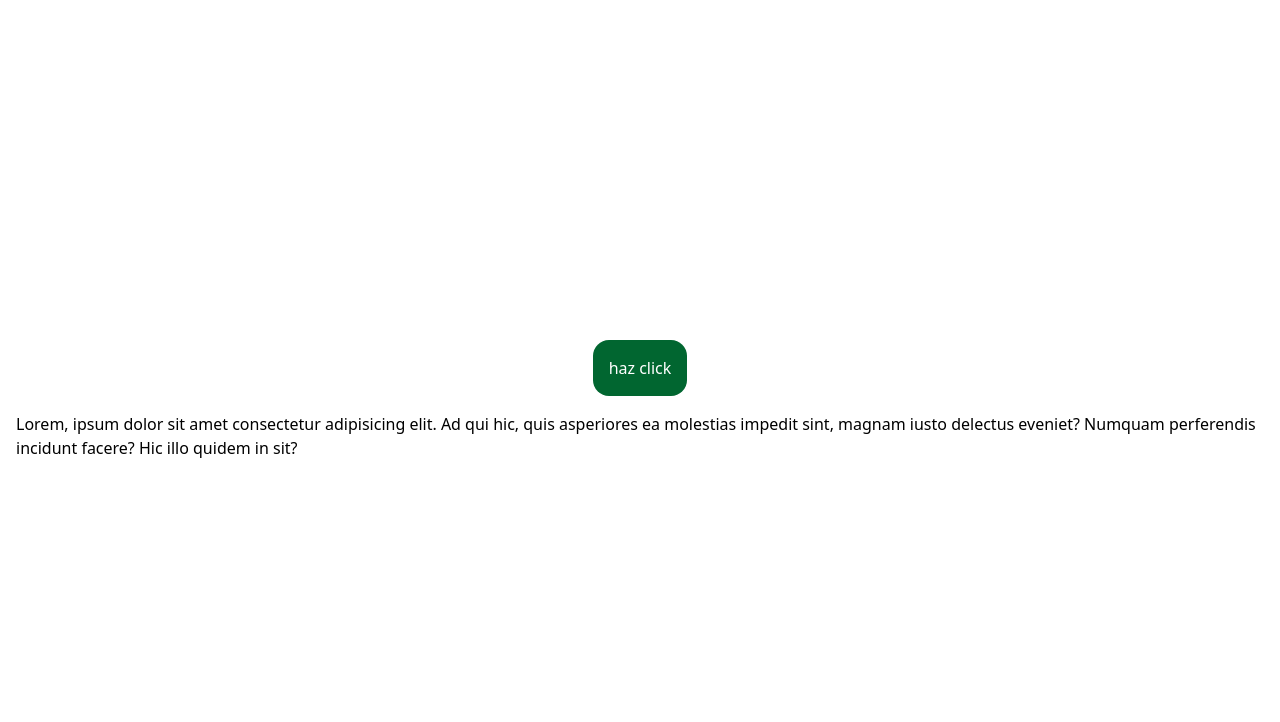
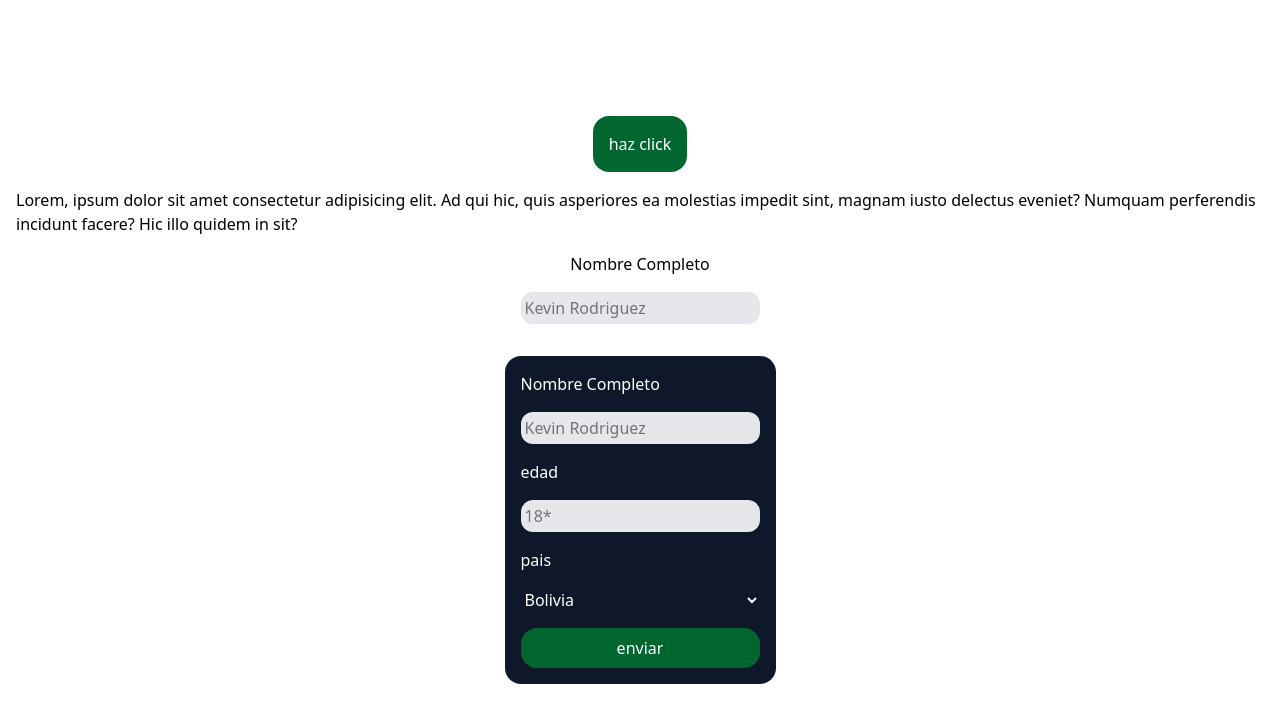
Before and after one commit to kevindandrew/funval-G6, a website: page dia-20/index.html in a window 1280 px wide. Drawn offline with Linux system fonts and the light colour scheme.

Commit message:
agregando formulario para capturar nombre, edad y país; actualizando el HTML y JavaScript para manejar la entrada del usuario

```diff
--- a/dia-20/index.html
+++ b/dia-20/index.html
@@ -16,5 +16,42 @@
       asperiores ea molestias impedit sint, magnam iusto delectus eveniet?
       Numquam perferendis incidunt facere? Hic illo quidem in sit?
     </p>
+    <label for="">Nombre Completo</label>
+    <input
+      id="nombre"
+      type="text"
+      placeholder="Kevin Rodriguez"
+      class="bg-gray-200 rounded-xl p-1 outline-none focus:border focus:border-gray-500"
+    />
+    <p id="par2"></p>
+
+    <form
+      id="formulario"
+      action=""
+      class="bg-slate-900 flex gap-4 text-white flex-col p-4 rounded-2xl"
+    >
+      <label for="">Nombre Completo</label>
+      <input
+        name="nombre"
+        type="text"
+        placeholder="Kevin Rodriguez"
+        class="bg-gray-200 text-black rounded-xl p-1 outline-none focus:border focus:border-gray-500"
+      />
+      <label for="">edad</label>
+      <input
+        name="edad"
+        type="number"
+        placeholder="18*"
+        class="bg-gray-200 text-black rounded-xl p-1 outline-none focus:border focus:border-gray-500"
+      />
+      <label for="">pais</label>
+      <select name="pais" id="">
+        <option value="Bolivia">Bolivia</option>
+        <option value="Rusia">Rusia</option>
+        <option value="Mexico">Mexico</option>
+        <option value="Chile">Chile</option>
+      </select>
+      <button class="bg-green-800 p-2 rounded-2xl">enviar</button>
+    </form>
   </body>
 </html>
--- a/dia-20/main.js
+++ b/dia-20/main.js
@@ -1,13 +1,13 @@
 let btn = document.querySelector("#botoncito");
 let par = document.querySelector("#parrafo");
 btn.addEventListener("click", () => {
-  /*  if (btn.classList.contains("bg-green-800")) {
+  if (btn.classList.contains("bg-green-800")) {
     btn.classList.replace("bg-green-800", "bg-red-800");
     btn.textContent = "Kevin estuvo aqui";
   } else {
     btn.classList.replace("bg-red-800", "bg-green-800");
     btn.textContent = "haz click";
-  } */
+  }
   par.textContent =
     "funval tiene un programa de desarrollo web q consiste en 2 niveles";
 });
@@ -16,3 +16,39 @@ btn.addEventListener("click", () => {
   btn.textContent = "boren estuvo aqui";
 }
  */
+
+/*
+    crear un boton y una imagen
+    el boton debera alternar entre dia/noche
+    y la imagen en dia sera de la princesa fiona
+    y en noche de la ogro fiona
+*/
+
+let input = document.querySelector("#nombre");
+let par2 = document.querySelector("#par2");
+input.addEventListener("input", () => {
+  console.log(input.value);
+  par2.textContent = input.value;
+});
+
+/* ------------------------------- */
+let form = document.querySelector("#formulario");
+
+form.addEventListener("submit", (e) => {
+  //console.log("hola mundo");
+  e.preventDefault();
+  /* console.log("hola mundo");
+  console.log(e);
+  let nombreEstudiante = form.nombre.value;
+  let edad = form.edad.value;
+  let pais = form.pais.value;
+  console.log(nombreEstudiante, edad, pais);
+  let mensaje = `bienvenido ${nombreEstudiante} del pais de: ${pais} de edad:${edad}`;
+  console.log(mensaje); */
+  let datos = new FormData(form);
+  let nombreEstudiante = datos.get("nombre");
+  let edad = datos.get("edad");
+  let pais = datos.get("pais");
+  let mensaje = `bienvenido ${nombreEstudiante} del pais de: ${pais} de edad:${edad}`;
+  console.log(mensaje);
+});
```
Also changed, not shown: dia-20/output.css.
